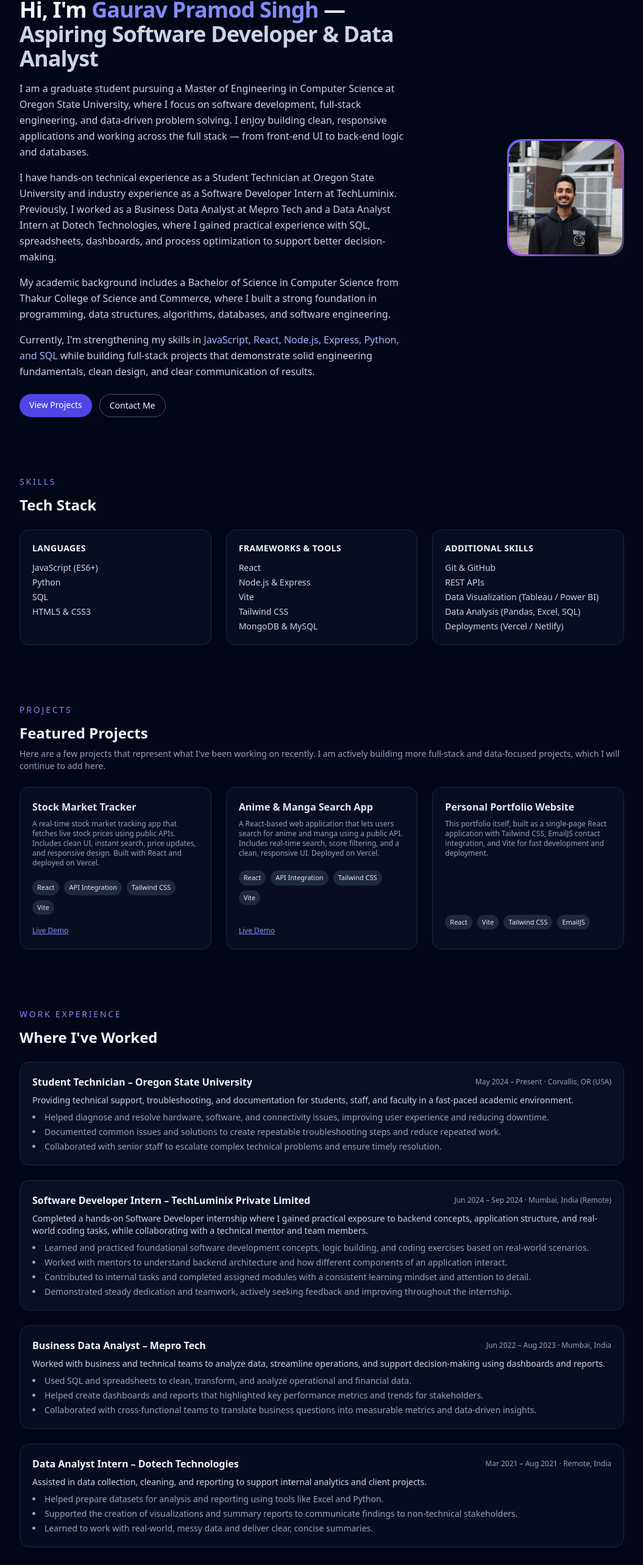
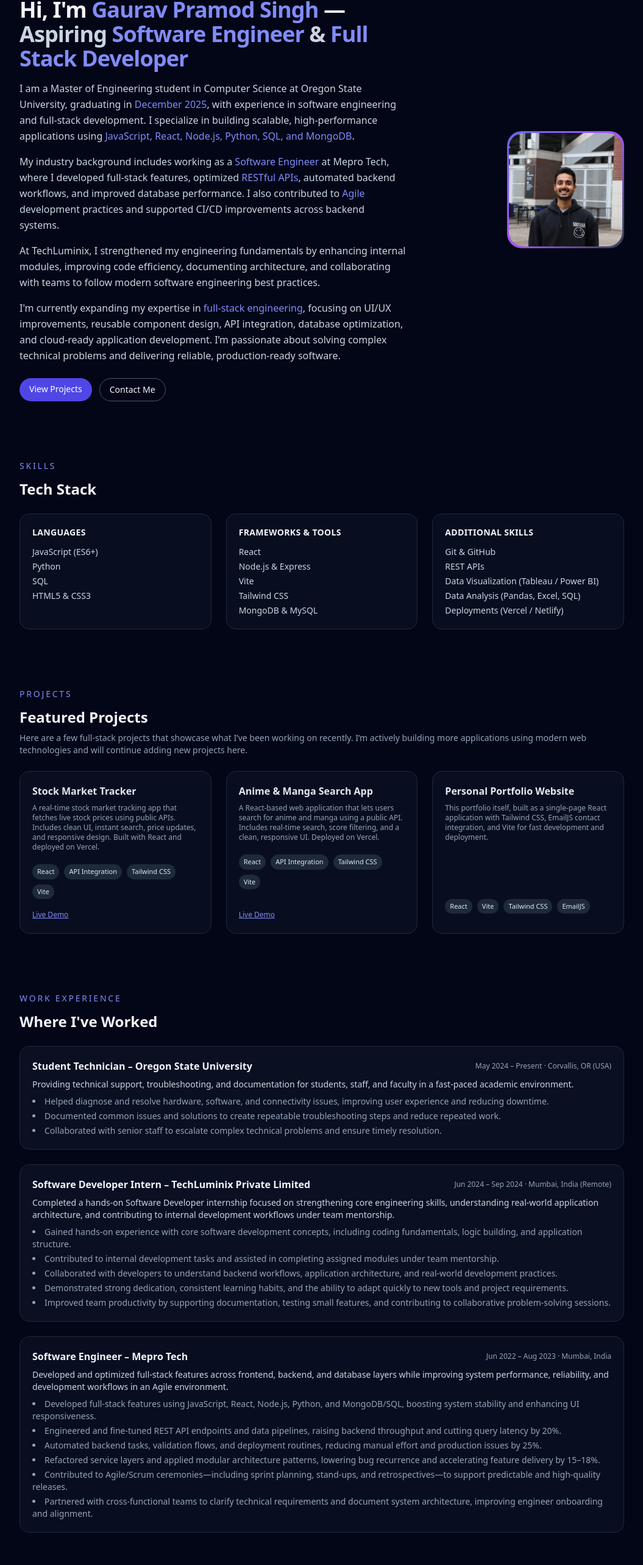
Before and after one commit to GPSingh476/Gaurav-Portfolio, a React (Vite) app: page / in a window 1280 px wide. Shown: the part 155-2721 px from the top of the page at 61% size, without its empty margins (112-1167 px from the left). Built offline with nearby package versions, Linux system fonts and the light colour scheme.

Commit message:
Updated resume

```diff
--- a/src/components/sections/About.jsx
+++ b/src/components/sections/About.jsx
@@ -6,45 +6,50 @@ function About() {
           <p className="text-sm font-medium uppercase tracking-[0.2em] text-indigo-400 mb-3">
             About Me
           </p>
+
           <h1 className="text-3xl md:text-4xl font-bold tracking-tight mb-4">
             Hi, I&apos;m <span className="text-indigo-400">Gaurav Pramod Singh</span>{" "}
             —{" "}
             <span className="text-slate-300">
-              Aspiring Software Developer &amp; Data Analyst
+              Aspiring <span className="text-indigo-400">Software Engineer</span> &{" "}
+              <span className="text-indigo-400">Full Stack Developer</span>
             </span>
           </h1>
 
           <p className="text-slate-300 leading-relaxed mb-4">
-            I am a graduate student pursuing a Master of Engineering in Computer
-            Science at Oregon State University, where I focus on software
-            development, full-stack engineering, and data-driven problem solving.
-            I enjoy building clean, responsive applications and working across the
-            full stack — from front-end UI to back-end logic and databases.
+            I am a Master of Engineering student in Computer Science at Oregon State
+            University, graduating in{" "}
+            <span className="text-indigo-400 font-medium">December 2025</span>, with experience in
+            software engineering and full-stack development. I specialize in building
+            scalable, high-performance applications using{" "}
+            <span className="text-indigo-400 font-medium">
+              JavaScript, React, Node.js, Python, SQL, and MongoDB
+            </span>.
           </p>
 
           <p className="text-slate-300 leading-relaxed mb-4">
-            I have hands-on technical experience as a Student Technician at Oregon
-            State University and industry experience as a Software Developer Intern
-            at TechLuminix. Previously, I worked as a Business Data Analyst at
-            Mepro Tech and a Data Analyst Intern at Dotech Technologies, where I
-            gained practical experience with SQL, spreadsheets, dashboards, and
-            process optimization to support better decision-making.
+            My industry background includes working as a{" "}
+            <span className="text-indigo-400 font-medium">Software Engineer</span> at Mepro Tech,
+            where I developed full-stack features, optimized{" "}
+            <span className="text-indigo-400 font-medium">RESTful APIs</span>, automated backend
+            workflows, and improved database performance. I also contributed to{" "}
+            <span className="text-indigo-400 font-medium">Agile</span> development practices and
+            supported CI/CD improvements across backend systems.
           </p>
 
           <p className="text-slate-300 leading-relaxed mb-4">
-            My academic background includes a Bachelor of Science in Computer
-            Science from Thakur College of Science and Commerce, where I built a
-            strong foundation in programming, data structures, algorithms,
-            databases, and software engineering.
+            At TechLuminix, I strengthened my engineering fundamentals by enhancing internal
+            modules, improving code efficiency, documenting architecture, and collaborating
+            with teams to follow modern software engineering best practices.
           </p>
 
           <p className="text-slate-300 leading-relaxed mb-6">
-            Currently, I&apos;m strengthening my skills in{" "}
-            <span className="font-medium text-indigo-300">
-              JavaScript, React, Node.js, Express, Python, and SQL
-            </span>{" "}
-            while building full-stack projects that demonstrate solid engineering
-            fundamentals, clean design, and clear communication of results.
+            I&apos;m currently expanding my expertise in{" "}
+            <span className="text-indigo-400 font-medium">full-stack engineering</span>, focusing on
+            UI/UX improvements, reusable component design, API integration, database
+            optimization, and cloud-ready application development. I’m passionate about
+            solving complex technical problems and delivering reliable, production-ready
+            software.
           </p>
 
           <div className="flex flex-wrap gap-3">
--- a/src/components/sections/Experience.jsx
+++ b/src/components/sections/Experience.jsx
@@ -49,90 +49,84 @@ function Experience() {
           </div>
 
           <p className="text-sm text-slate-300 mb-2">
-            Completed a hands-on Software Developer internship where I gained
-            practical exposure to backend concepts, application structure, and
-            real-world coding tasks, while collaborating with a technical mentor
-            and team members.
+            Completed a hands-on Software Developer internship focused on
+            strengthening core engineering skills, understanding real-world
+            application architecture, and contributing to internal development
+            workflows under team mentorship.
           </p>
 
           <ul className="list-disc list-inside text-sm text-slate-400 space-y-1">
             <li>
-              Learned and practiced foundational software development concepts,
-              logic building, and coding exercises based on real-world
-              scenarios.
+              Gained hands-on experience with core software development
+              concepts, including coding fundamentals, logic building, and
+              application structure.
             </li>
             <li>
-              Worked with mentors to understand backend architecture and how
-              different components of an application interact.
+              Contributed to internal development tasks and assisted in
+              completing assigned modules under team mentorship.
             </li>
             <li>
-              Contributed to internal tasks and completed assigned modules with
-              a consistent learning mindset and attention to detail.
+              Collaborated with developers to understand backend workflows,
+              application architecture, and real-world development practices.
             </li>
             <li>
-              Demonstrated steady dedication and teamwork, actively seeking
-              feedback and improving throughout the internship.
+              Demonstrated strong dedication, consistent learning habits, and
+              the ability to adapt quickly to new tools and project
+              requirements.
+            </li>
+            <li>
+              Improved team productivity by supporting documentation, testing
+              small features, and contributing to collaborative problem-solving
+              sessions.
             </li>
           </ul>
         </article>
 
-        {/* Mepro Tech – Business Data Analyst */}
+        {/* Mepro Tech – Software Engineer */}
         <article className="rounded-2xl border border-slate-800 bg-slate-900/50 p-5">
           <div className="flex flex-col md:flex-row md:items-center md:justify-between gap-2 mb-2">
             <h3 className="font-semibold text-slate-100">
-              Business Data Analyst – Mepro Tech
+              Software Engineer – Mepro Tech
             </h3>
             <p className="text-xs text-slate-400">
               Jun 2022 – Aug 2023 · Mumbai, India
             </p>
           </div>
+
           <p className="text-sm text-slate-300 mb-2">
-            Worked with business and technical teams to analyze data, streamline
-            operations, and support decision-making using dashboards and
-            reports.
+            Developed and optimized full-stack features across frontend,
+            backend, and database layers while improving system performance,
+            reliability, and development workflows in an Agile environment.
           </p>
+
           <ul className="list-disc list-inside text-sm text-slate-400 space-y-1">
             <li>
-              Used SQL and spreadsheets to clean, transform, and analyze
-              operational and financial data.
+              Developed full-stack features using JavaScript, React, Node.js,
+              Python, and MongoDB/SQL, boosting system stability and enhancing
+              UI responsiveness.
             </li>
             <li>
-              Helped create dashboards and reports that highlighted key
-              performance metrics and trends for stakeholders.
+              Engineered and fine-tuned REST API endpoints and data pipelines,
+              raising backend throughput and cutting query latency by 20%.
             </li>
             <li>
-              Collaborated with cross-functional teams to translate business
-              questions into measurable metrics and data-driven insights.
-            </li>
-          </ul>
-        </article>
-
-        {/* Dotech Technologies – Data Analyst Intern */}
-        <article className="rounded-2xl border border-slate-800 bg-slate-900/40 p-5">
-          <div className="flex flex-col md:flex-row md:items-center md:justify-between gap-2 mb-2">
-            <h3 className="font-semibold text-slate-100">
-              Data Analyst Intern – Dotech Technologies
-            </h3>
-            <p className="text-xs text-slate-400">
-              Mar 2021 – Aug 2021 · Remote, India
-            </p>
-          </div>
-          <p className="text-sm text-slate-300 mb-2">
-            Assisted in data collection, cleaning, and reporting to support
-            internal analytics and client projects.
-          </p>
-          <ul className="list-disc list-inside text-sm text-slate-400 space-y-1">
-            <li>
-              Helped prepare datasets for analysis and reporting using tools
-              like Excel and Python.
+              Automated backend tasks, validation flows, and deployment
+              routines, reducing manual effort and production issues by 25%.
             </li>
             <li>
-              Supported the creation of visualizations and summary reports to
-              communicate findings to non-technical stakeholders.
+              Refactored service layers and applied modular architecture
+              patterns, lowering bug recurrence and accelerating feature
+              delivery by 15–18%.
             </li>
             <li>
-              Learned to work with real-world, messy data and deliver clear,
-              concise summaries.
+              Contributed to Agile/Scrum ceremonies—including sprint planning,
+              stand-ups, and retrospectives—to support predictable and
+              high-quality releases.
+            </li>
+            <li>
+              Partnered with cross-functional teams to clarify technical
+              requirements and document system architecture, improving engineer
+              onboarding and alignment.
             </li>
           </ul>
         </article>
--- a/src/components/sections/Projects.jsx
+++ b/src/components/sections/Projects.jsx
@@ -30,9 +30,9 @@ function Projects() {
       </p>
       <h2 className="text-2xl font-semibold mb-2">Featured Projects</h2>
       <p className="text-slate-400 text-sm mb-6">
-        Here are a few projects that represent what I&apos;ve been working on
-        recently. I am actively building more full-stack and data-focused
-        projects, which I will continue to add here.
+        Here are a few full-stack projects that showcase what I’ve been working
+        on recently. I’m actively building more applications using modern web
+        technologies and will continue adding new projects here.
       </p>
 
       <div className="grid md:grid-cols-3 gap-6">
```
Also changed, not shown: 1 other file (tests, documents, lock files or other folders).
